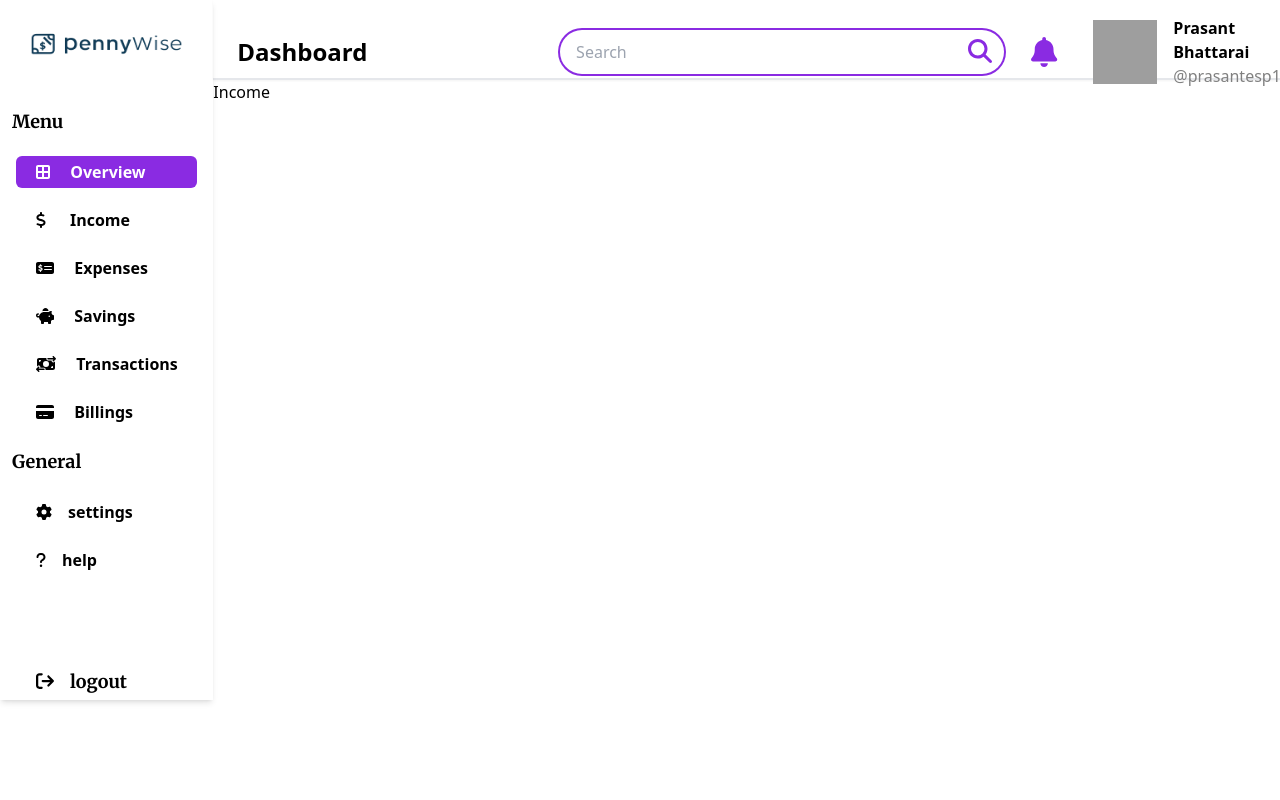
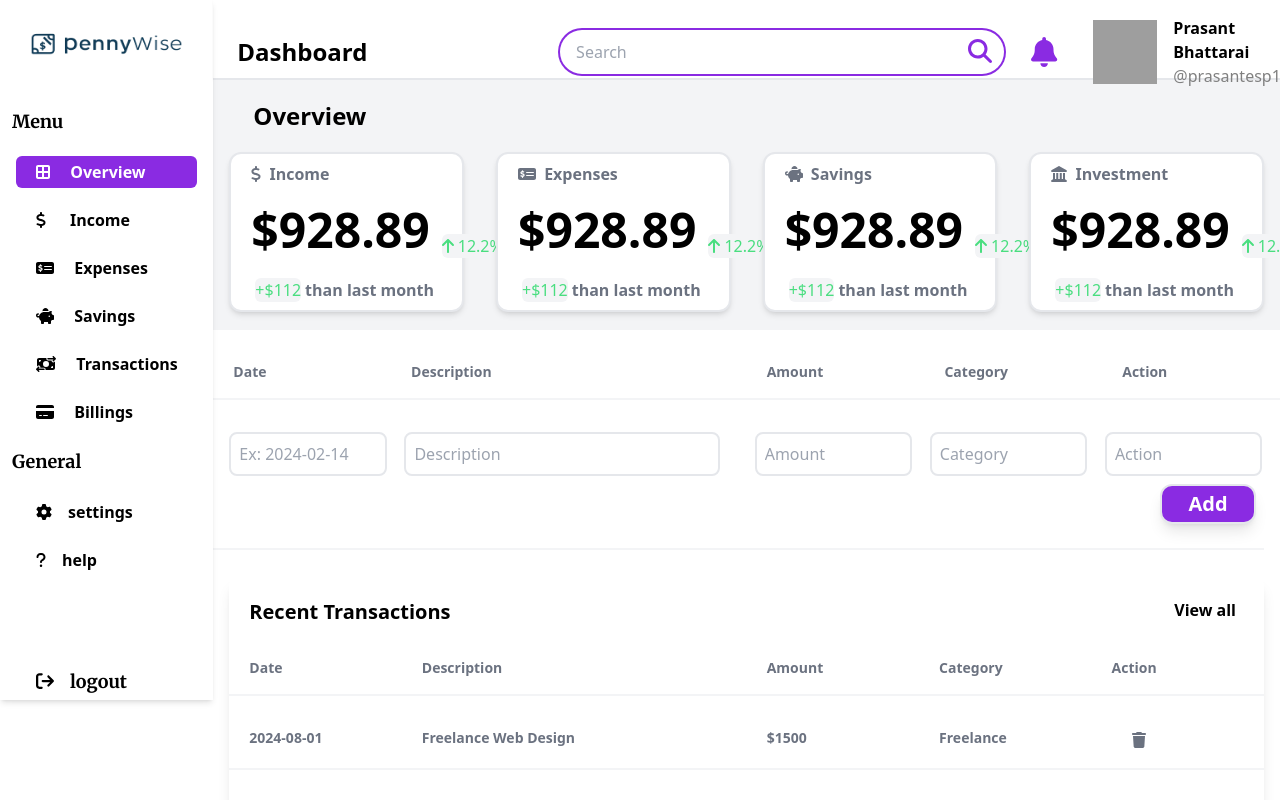
Before and after one commit to PrasantBhattarai17/PennyWise-aReact-to-Spring, a React (Create React App) app: page /income in a window 1280 px wide. Shown: the top 800 px of the page. Built offline with nearby package versions, Linux system fonts and the light colour scheme; grey boxes are pictures that could not be loaded.

Commit message:
input for income and expenses

```diff
--- /dev/null
+++ b/src/Helper/InputIncomes.js
@@ -0,0 +1,57 @@
+import React from 'react'
+
+const InputIncomes = () => {
+  return (
+    <div className='overflow-x-hidden'>
+         <div className=" grid grid-cols-6  my-8 border-b-2 pb-4 border-gray-100">
+        <div className="col-span-1 w-full mx-5">
+          <p className="text-sm font-sans font-semibold text-gray-500">Date</p>
+        </div>
+        <div className="col-span-2 w-full mx-5">
+          <p className="text-sm font-sans font-semibold text-gray-500">
+            Description
+          </p>
+        </div>
+        <div className="col-span-1 w-full mx-5">
+          <p className="text-sm font-sans font-semibold text-gray-500">
+            Amount
+          </p>
+        </div>
+        <div className="col-span-1 w-full mx-5">
+          <p className="text-sm font-sans font-semibold text-gray-500">
+            Category
+          </p>
+        </div>
+        <div className="col-span-1 w-full mx-5">
+          <p className="text-sm font-sans font-semibold text-gray-500">
+            Action
+          </p>
+        </div>
+      </div>
+      <form>
+         <div className=" grid grid-cols-6 mr-4 my-2 border-b-2 pb-4 border-gray-100">
+        <div className="col-span-1 w-full mx-2">
+      <input placeholder='Ex: 2024-02-14' className='p-2 border-2 rounded-lg w-[90%] mx-2'></input>
+        </div>
+        <div className="col-span-2 w-full mx-2">
+        <input placeholder='Description' className='p-2 border-2 rounded-lg w-[90%] mx-2'></input>
+        </div>
+        <div className="col-span-1 w-full mx-2">
+        <input placeholder='Amount' className='p-2 border-2 rounded-lg w-[90%] mx-2'></input>
+        </div>
+        <div className="col-span-1 w-full mx-2">
+        <input placeholder='Category' className='p-2 border-2 rounded-lg w-[90%] mx-2'></input>
+        </div>
+        <div className="col-span-1 w-full mx-2">
+        <input placeholder='Action' className='p-2 border-2 rounded-lg w-[90%] mx-2'></input>
+        </div>
+        <div className='col-span-6 flex justify-end w-full'>
+      <button className='w-24 m-2 p-1 border-2 text-xl font-sans font-bold bg-[blueviolet] text-white rounded-xl shadow-lg ' >Add</button>
+        </div>
+      </div>
+      </form>
+    </div>
+  )
+}
+
+export default InputIncomes
--- a/src/components/Menu/Expenses.js
+++ b/src/components/Menu/Expenses.js
@@ -1,8 +1,15 @@
 import React from 'react'
+import MoneyCard from '../MoneyCard'
+import InputIncomes from '../../Helper/InputIncomes'
+import RecentTransactions from '../RecentTransactions'
 
 const Expenses = () => {
   return (
-    <div>Expenses</div>
+    <div>
+      <MoneyCard/>
+      <InputIncomes/>
+      <RecentTransactions/>
+    </div>
   )
 }
 
--- a/src/components/Menu/Income.js
+++ b/src/components/Menu/Income.js
@@ -1,8 +1,14 @@
 import React from 'react'
-
+import MoneyCard from '../MoneyCard'
+import InputIncomes from '../../Helper/InputIncomes'
+import RecentTransactions from '../RecentTransactions'
 const Income = () => {
   return (
-    <div>Income</div>
+    <div>
+      <MoneyCard/>
+      <InputIncomes/>
+      <RecentTransactions/>
+    </div>
   )
 }
 
--- a/src/components/Menu/Transactions.js
+++ b/src/components/Menu/Transactions.js
@@ -1,8 +1,11 @@
 import React from 'react'
+import RecentTransactions from "../RecentTransactions"
 
 const Transactions = () => {
   return (
-    <div>Transactions</div>
+    <div>
+      <RecentTransactions/>
+    </div>
   )
 }
 
--- a/src/components/Sidebar.js
+++ b/src/components/Sidebar.js
@@ -28,6 +28,8 @@ const Sidebar = () => {
     setSelectedItem(item);
     if(item!=="logout")
     navigate("/"+item);
+    if(item==='logout')
+      navigate("/")
   };
 
   useEffect(() => {
```
